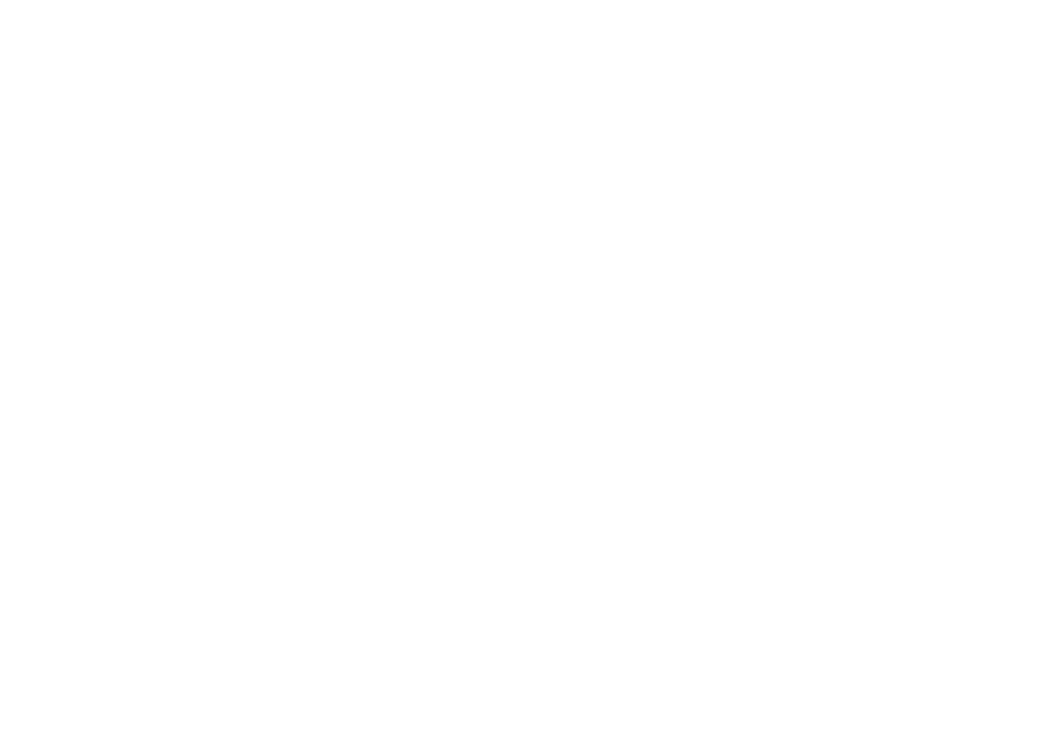
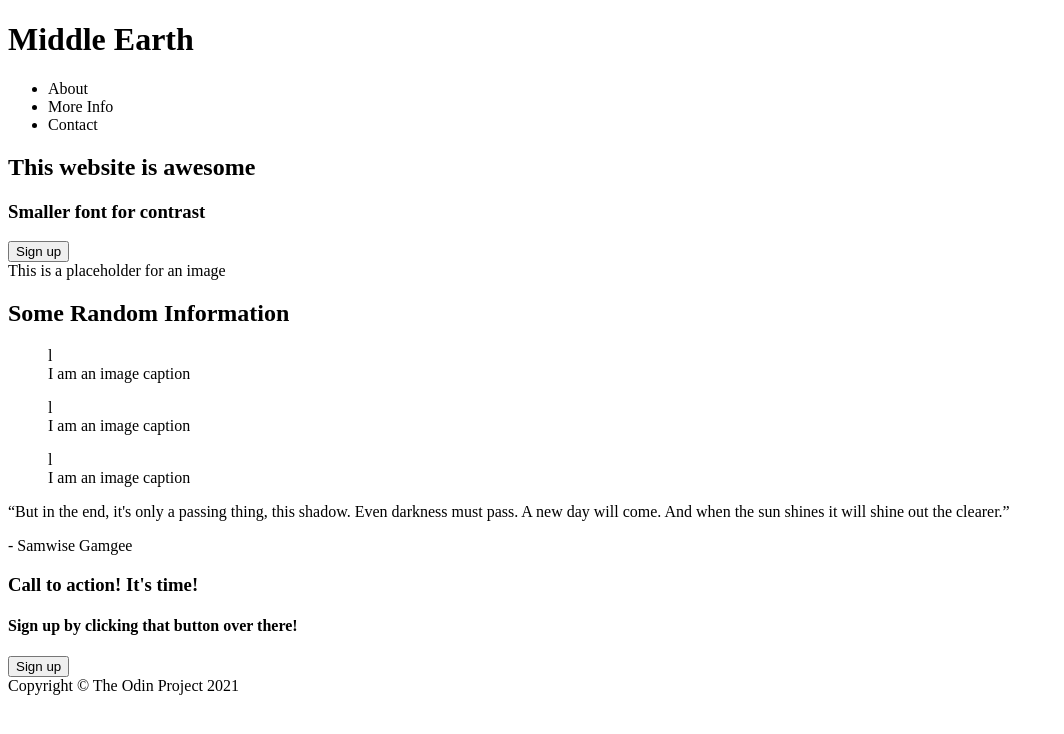
Before and after one commit to coleenhuang/Odin-Landing-Page, a plain HTML site: page index.html in a window 1280 px wide. Shown: the whole page, without its empty margins (0-1064 px from the left). Drawn offline with Linux system fonts and the light colour scheme.

Commit message:
added basic html structuring to the web page

```diff
--- a/index.html
+++ b/index.html
@@ -8,6 +8,51 @@
     <title>Sample Landing Page</title>
 </head>
 <body>
+    <header>
+        <h1>Middle Earth</h1>
+        <ul>
+            <li>About</li>
+            <li>More Info</li>
+            <li>Contact</li>
+        </ul>
+    </header>
+    <section>
+        <h2>This website is awesome</h2>
+        <h3>Smaller font for contrast</h3>
+        <button type="button">Sign up</button>
+        <div>
+            This is a placeholder for an image
+        </div>
+    </section>
+    <section>
+        <h2>Some Random Information</h2>
+        <figure class="image">
+            <div>l</div>
+            <figcaption>I am an image caption</figcaption>
+        </figure>
+        <figure class="image">
+            <div>l</div>
+            <figcaption>I am an image caption</figcaption>
+        </figure>
+        <figure class="image">
+            <div>l</div>
+            <figcaption>I am an image caption</figcaption>
+        </figure>
 
+    </section>
+    <section>
+        <p>“But in the end, it's only a passing thing, this shadow. Even darkness must pass. A new day will come. And when the sun shines it will shine out the clearer.”</p>
+        <p> - Samwise Gamgee</p>
+    </section>
+    <section>
+        <div>
+            <h3>Call to action! It's time!</h3>
+            <h4>Sign up by clicking that button over there!</h4>
+            <button type="button"> Sign up </button>
+        </div>
+    </section>
+    <footer>
+        Copyright © The Odin Project 2021
+    </footer>
 </body>
 </html>
```
